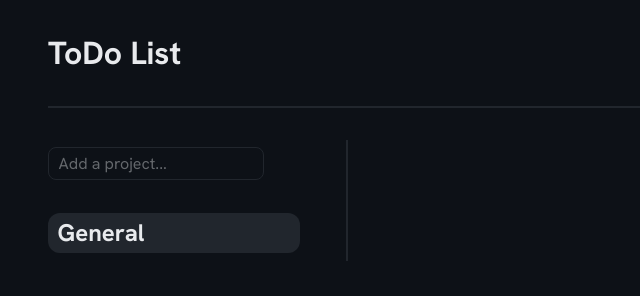
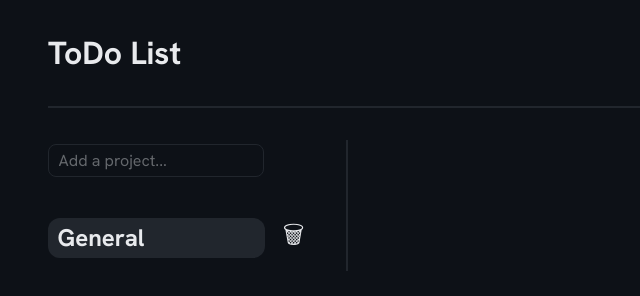
Before and after one commit to PaulReaver/ToDo-List, a website built with Vite: page index.html in a window 1280 px wide. Shown: the whole page, without its empty margins (0-640 px from the left). Built offline with nearby package versions, Linux system fonts and the light colour scheme.

Commit message:
Fixed a class name and started styling the bin

```diff
--- a/css/style.css
+++ b/css/style.css
@@ -84,9 +84,10 @@ aside {
     padding-right: var(--large-gap);
 }
 
-.add-project-container {
+.add-project-form {
     display: flex;
     justify-content: space-between;
+    align-items: center;
 }
 
 #add-project-input::placeholder {
@@ -140,6 +141,7 @@ aside {
     color: var(--off-white-semiopaque);
     font-size: var(--h2-size);
     padding: 0.3rem 0.6rem;
+    margin-right: var(--small-gap);
     cursor: default;
 }
 
@@ -158,5 +160,16 @@ aside {
 }
 
 .project-delete-button {
-    visibility: hidden;
+    /* visibility: hidden; */
+    font-size: var(--h2-size);
+    color: var(--off-white-color);
+    padding: 0.3rem 0.6rem;
+    border-radius: 50%;
 }
+
+@media (hover: hover) {
+    .project-delete-button:hover {
+        color: var(--high-priority-color);
+        background-color: var(--secondary-color);
+    }
+}
```
